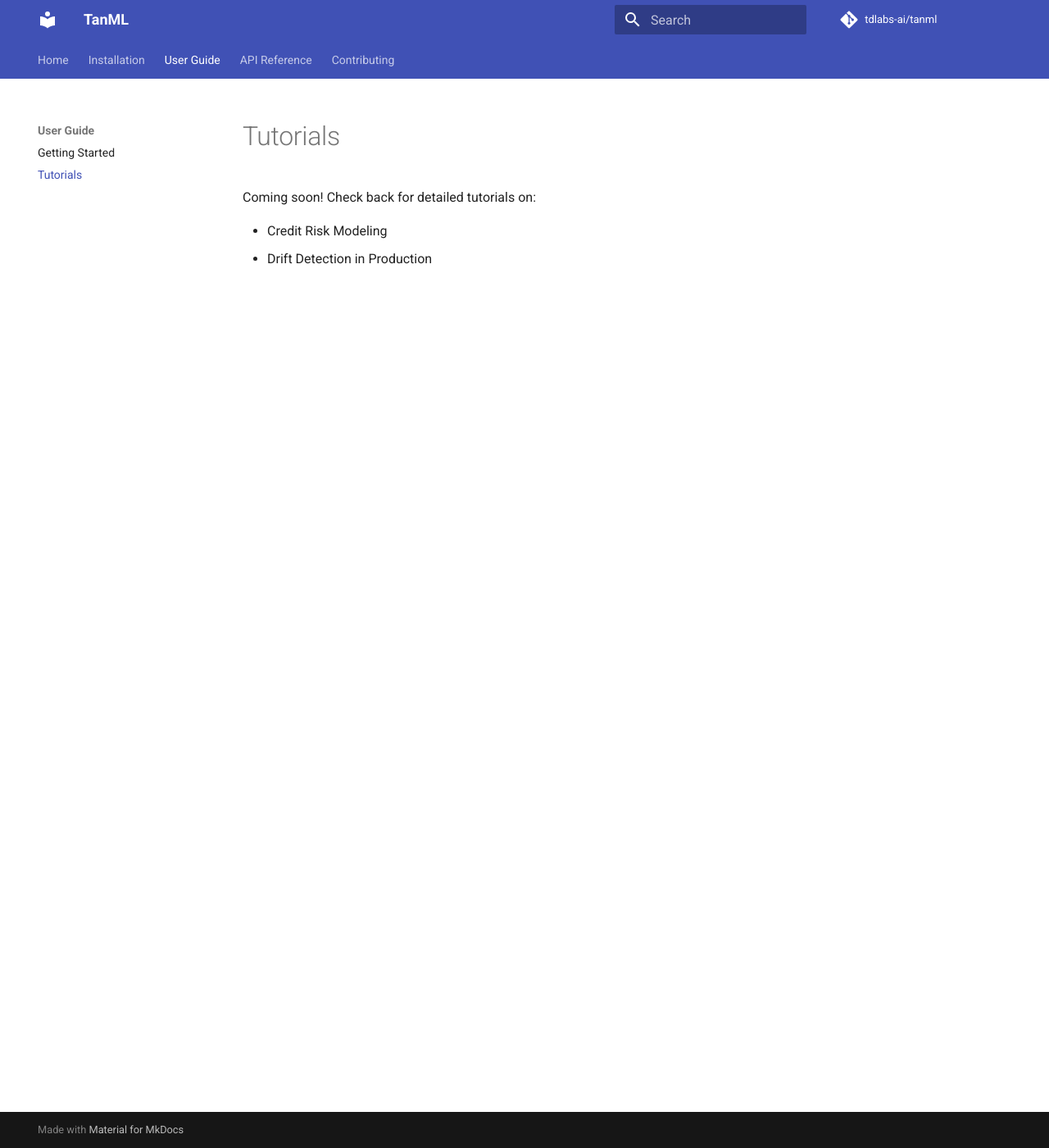
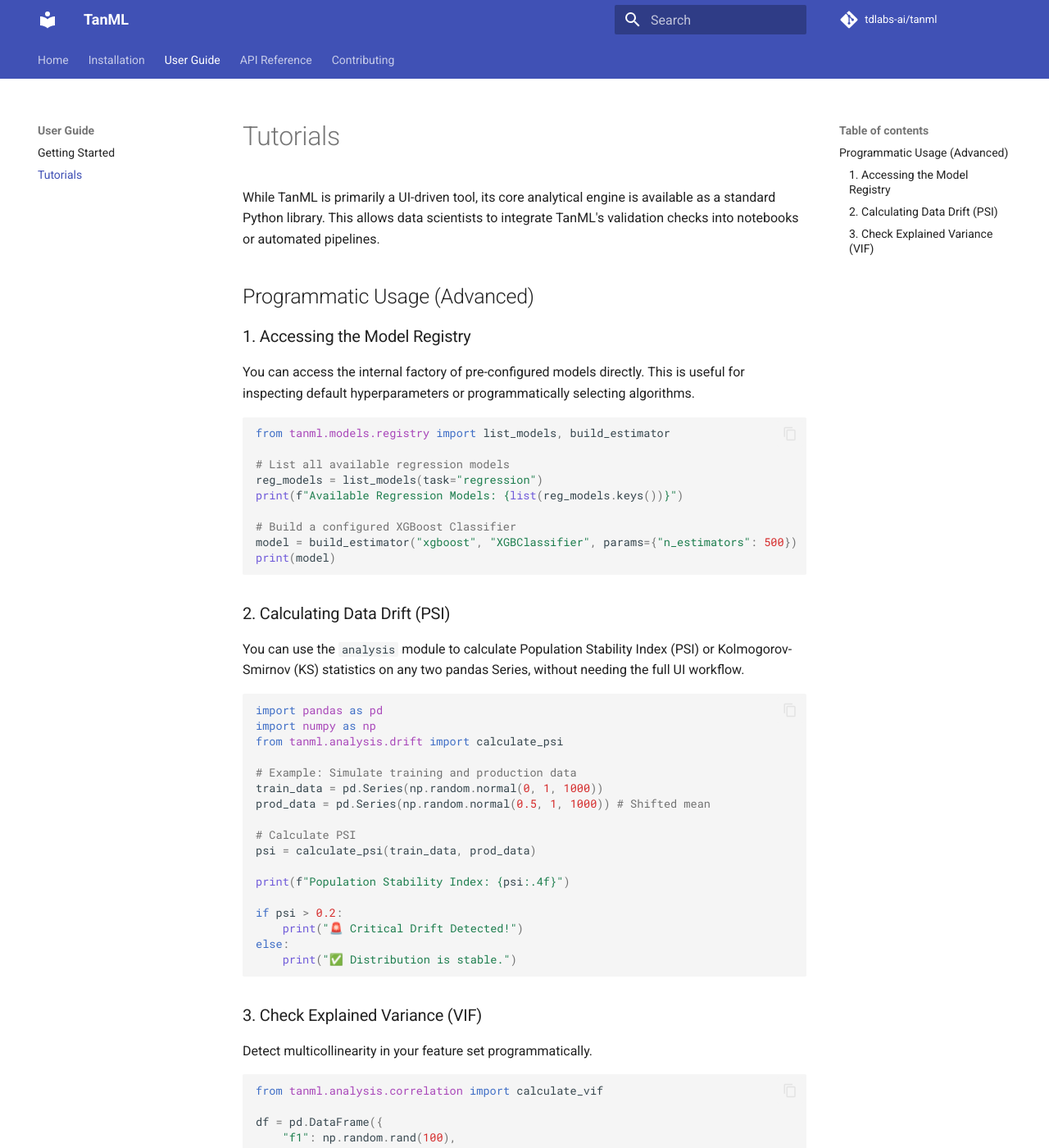
Before and after one commit to tdlabs-ai/tanml, an MkDocs documentation site: the page built from docs/user-guide/tutorials.md, in a window 1280 px wide and 1400 px high. Shown: the whole window at 82% size. Built offline with MkDocs 1.6.1 and Material for MkDocs 9.7.7, drawn with Linux system fonts in a browser that asks for light colours; comment, search, counter and statistics services are not loaded; some of the changed text lies outside the part shown.

Commit message:
docs: add programmatic API usage tutorial for PyOpenSci compliance

````diff
--- a/docs/user-guide/tutorials.md
+++ b/docs/user-guide/tutorials.md
@@ -1,6 +1,63 @@
 # Tutorials
 
-Coming soon! Check back for detailed tutorials on:
+While TanML is primarily a UI-driven tool, its core analytical engine is available as a standard Python library. This allows data scientists to integrate TanML's validation checks into notebooks or automated pipelines.
 
-*   Credit Risk Modeling
-*   Drift Detection in Production
+## Programmatic Usage (Advanced)
+
+### 1. Accessing the Model Registry
+
+You can access the internal factory of pre-configured models directly. This is useful for inspecting default hyperparameters or programmatically selecting algorithms.
+
+```python
+from tanml.models.registry import list_models, build_estimator
+
+# List all available regression models
+reg_models = list_models(task="regression")
+print(f"Available Regression Models: {list(reg_models.keys())}")
+
+# Build a configured XGBoost Classifier
+model = build_estimator("xgboost", "XGBClassifier", params={"n_estimators": 500})
+print(model)
+```
+
+### 2. Calculating Data Drift (PSI)
+
+You can use the `analysis` module to calculate Population Stability Index (PSI) or Kolmogorov-Smirnov (KS) statistics on any two pandas Series, without needing the full UI workflow.
+
+```python
+import pandas as pd
+import numpy as np
+from tanml.analysis.drift import calculate_psi
+
+# Example: Simulate training and production data
+train_data = pd.Series(np.random.normal(0, 1, 1000))
+prod_data = pd.Series(np.random.normal(0.5, 1, 1000)) # Shifted mean
+
+# Calculate PSI
+psi = calculate_psi(train_data, prod_data)
+
+print(f"Population Stability Index: {psi:.4f}")
+
+if psi > 0.2:
+    print("🚨 Critical Drift Detected!")
+else:
+    print("✅ Distribution is stable.")
+```
+
+### 3. Check Explained Variance (VIF)
+
+Detect multicollinearity in your feature set programmatically.
+
+```python
+from tanml.analysis.correlation import calculate_vif
+
+df = pd.DataFrame({
+    "f1": np.random.rand(100),
+    "f2": np.random.rand(100)
+})
+# Create a collinear feature
+df["f3"] = df["f1"] * 2 + 0.5
+
+vif_report = calculate_vif(df)
+print(f"High VIF Features: {vif_report['high_vif_features']}")
+```
````
